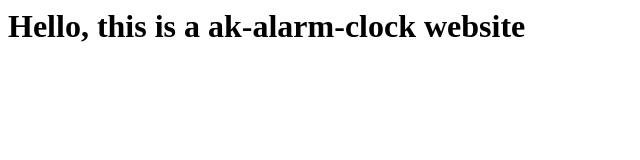
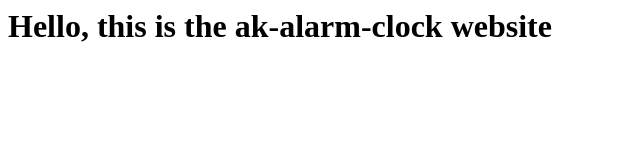
Before and after one commit to AndreiKeino/ak-alarm-clock, a plain HTML site: page index.html in a window 1280 px wide. Shown: the whole page, without its empty margins (0-640 px from the left). Drawn offline with Linux system fonts and the light colour scheme.

Commit message:
Update index.html

```diff
--- a/index.html
+++ b/index.html
@@ -1 +1 @@
-<h1>Hello, this is a ak-alarm-clock website</h1>
+<h1>Hello, this is the ak-alarm-clock website</h1>
```
